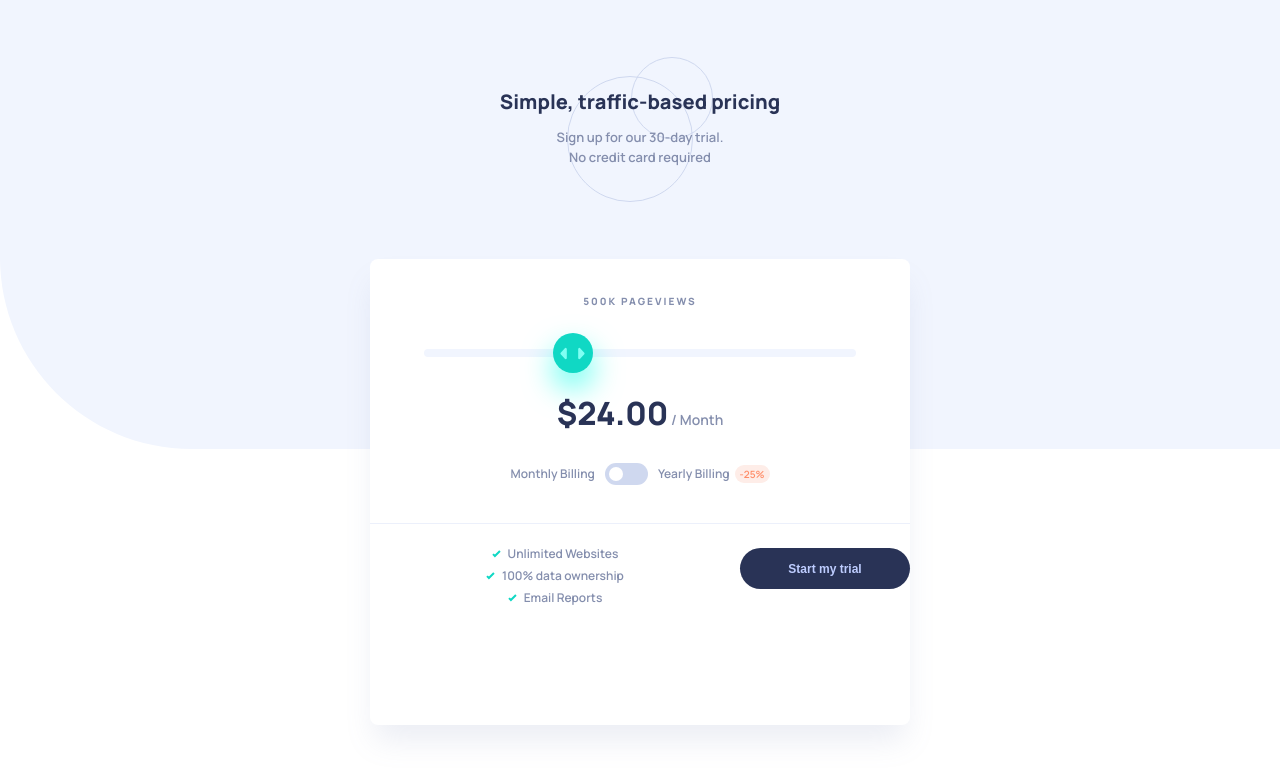
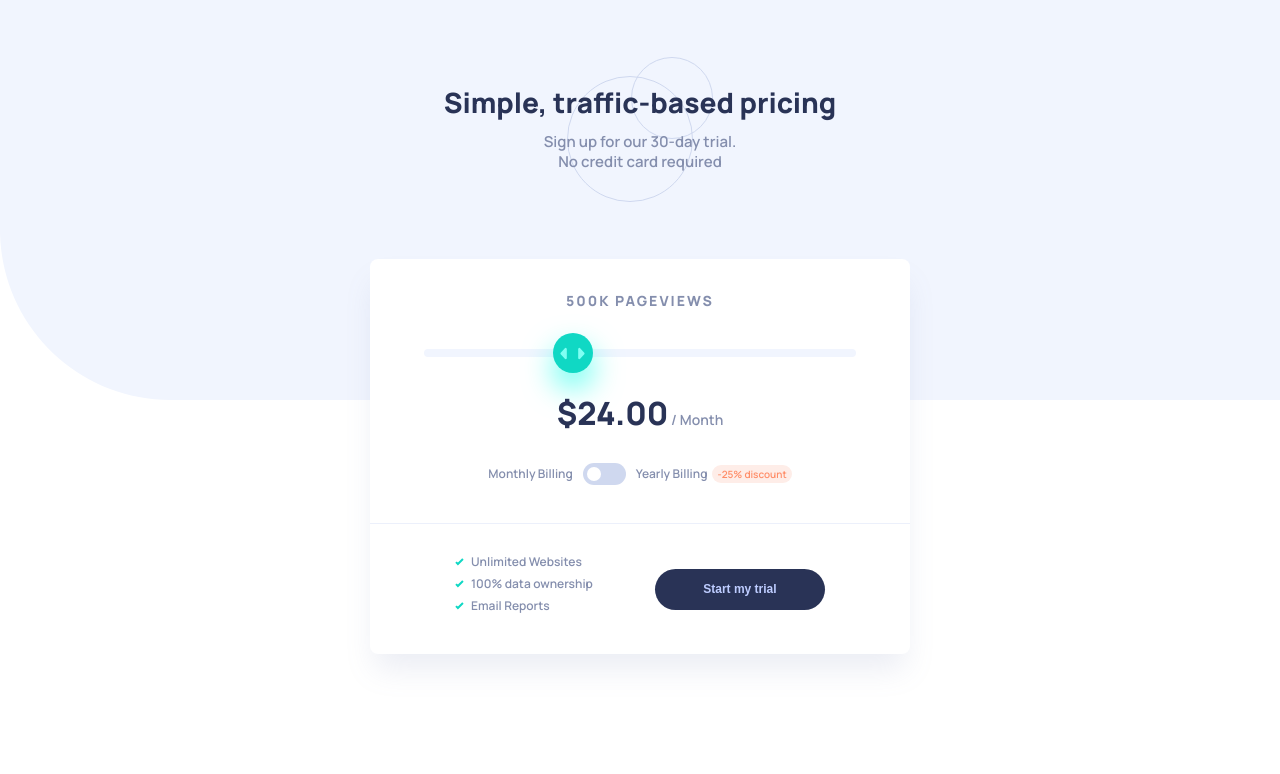
Before and after one commit to shivjoshi1996/interactive-pricing-component, a React (Create React App) app: page / in a window 1280 px wide. Shown: the top 774 px of the page. Built offline with nearby package versions, Linux system fonts and the light colour scheme.

Commit message:
Updated styling for desktop

```diff
--- a/src/components/Heading.js
+++ b/src/components/Heading.js
@@ -17,12 +17,18 @@ const StyledHeading = styled.h1`
   color: #293356;
   font-weight: 900;
   margin-bottom: 1rem;
+  @media (min-width: 768px) {
+    font-size: 28px;
+  }
 `;
 
 const StyledSubHeading = styled.p`
   font-size: 13px;
   color: #848EAD;
   line-height: 1.2rem;
+  @media (min-width: 768px) {
+    font-size: 15px;
+  }
 `;
 
 export default function Heading() {
--- a/src/components/Page.js
+++ b/src/components/Page.js
@@ -8,6 +8,12 @@ const StyledPage = styled.div`
   background-repeat: no-repeat;
   text-align: center;
   font-family: 'Manrope', sans-serif;
+  background-size: 100vw 50vh;
+
+  @media (min-width: 768px) {
+    padding-bottom: unset;
+  }
+
 `;
 
 
--- a/src/components/Pricing.js
+++ b/src/components/Pricing.js
@@ -12,7 +12,12 @@ const StyledPricingContainer = styled.div`
   box-shadow: 0px 20px 30px -5px rgba(127, 137, 185, 0.152073);
   padding-top: 34px;
   padding-bottom:  32px;
-`
+
+  @media (min-width: 768px) {
+    min-height: 100%;
+    padding-bottom: 32px;
+  }
+`;
 
 const StyledPricingInput = styled.input`
   -webkit-appearance: none;
@@ -32,13 +37,17 @@ const StyledPricingInput = styled.input`
     width: 40px;
     height: 40px;
     border-radius: 100px;
-    background: #10D8C4;
+    background-color: #10D8C4;
     cursor: pointer;
     background-image: url("/icon-slider.svg");
     background-repeat: no-repeat;
     background-size: 25px 15px;
     background-position: center;
     box-shadow: 0px 15px 30px rgba(0, 255, 231, 0.6);
+
+    &:hover {
+      background-color: #A4F3EB;
+    }
   }
 `;
 
@@ -49,6 +58,10 @@ const StyledPageViews = styled.p`
   font-weight: 800;
   line-height: 16px;
   letter-spacing: 2px;
+
+  @media (min-width: 768px) {
+    font-size: 14px;
+  }
 `;
 
 const StyledMonthlyPrice = styled.p`
@@ -76,13 +89,20 @@ const StyledToggleContainer = styled.div`
     margin-right: 10px;
     margin-left: 10px;
 
-    span {
+    > span {
       color: #FF8D68;
       font-size: 10px;
       background-color: #FEEDE8;
       border-radius: 50px;
       padding: 2px 5px;
       margin-left: 5px;
+
+      > span {
+        display: none;
+        @media (min-width: 768px) {
+          display: inline-block;
+        }
+      }
     }
   }
 `;
@@ -151,8 +171,11 @@ const StyledBottomContainer = styled.div`
 
   @media (min-width: 768px) {
     display: flex;
-    width: 100%;
+    width: 80%;
     justify-content: space-around;
+    align-items: center;
+    margin: 0 auto;
+    margin-top: 32px;
   }
 `;
 
@@ -165,7 +188,8 @@ const StyledUnorderedList = styled.ul`
   list-style-position: inside;
 
   @media (min-width: 768px) {
-
+    margin: unset;
+    text-align: left;
   }
 `;
 
@@ -245,7 +269,7 @@ export default function Pricing() {
           <input type="checkbox" checked={isYearlyBilling} onChange={handleCheckBoxChange}/>
           <span></span>
         </Toggle>
-        <p>Yearly Billing<span>-25%</span></p>
+        <p>Yearly Billing<span>-25% <span> discount</span></span></p>
       </StyledToggleContainer>
 
       <StyledHr />
```
